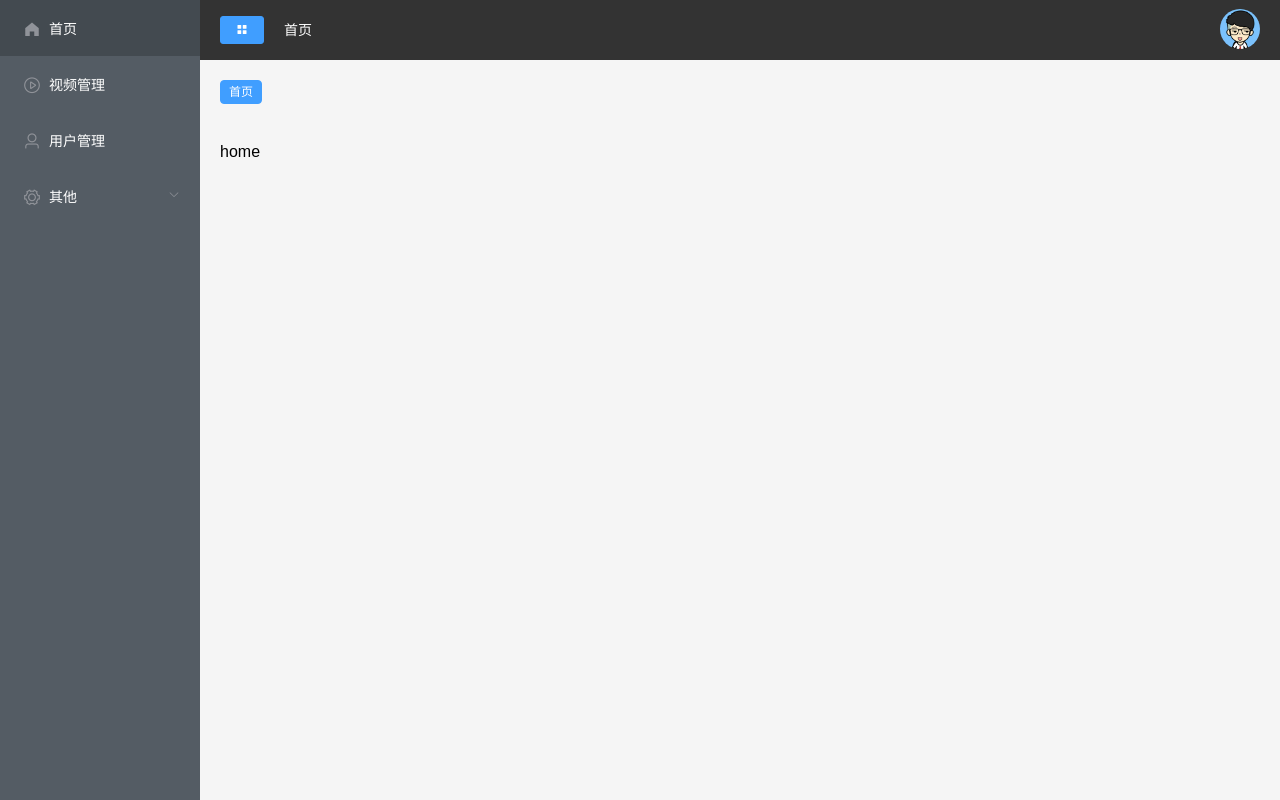
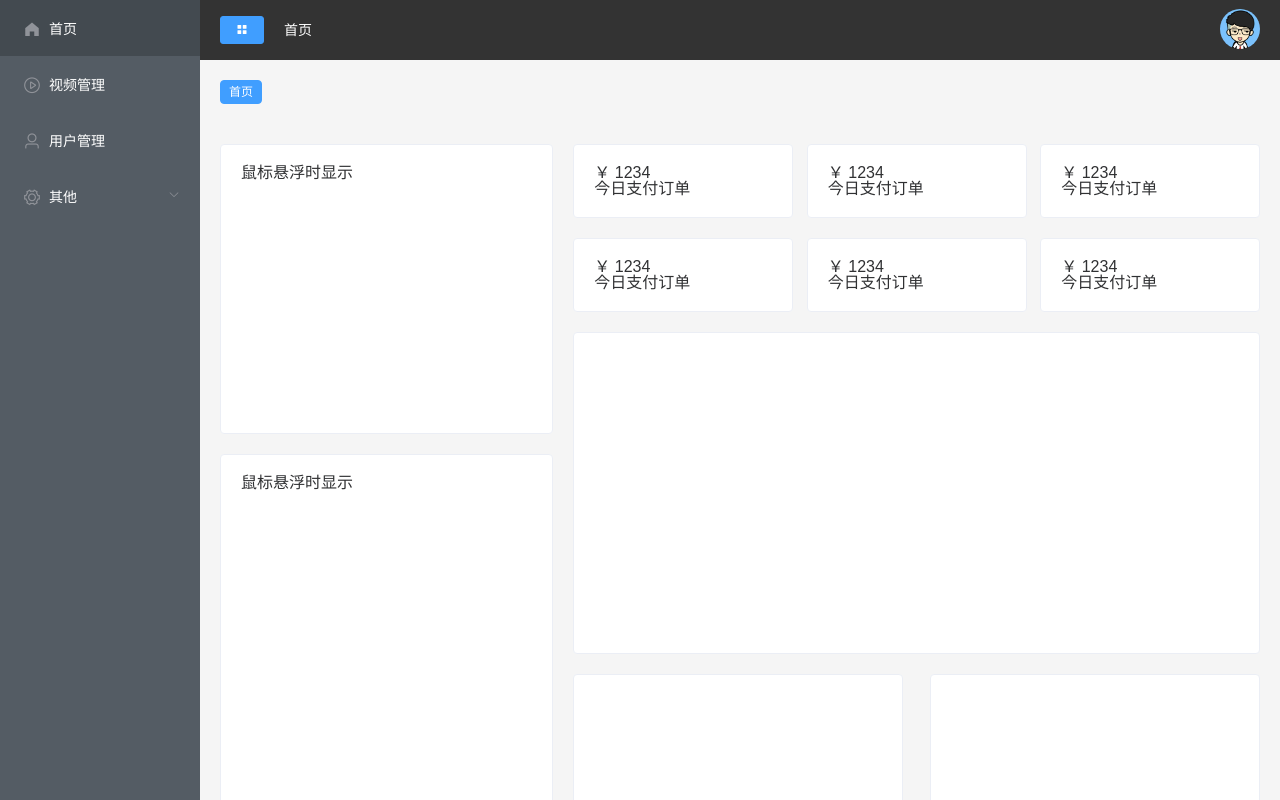
Before and after one commit to gghhss/manageSystem, a Vue app: page / in a window 1280 px wide. Built offline with nearby package versions, Linux system fonts and the light colour scheme.

Commit message:
首页布局

```diff
--- a/package.json
+++ b/package.json
@@ -8,10 +8,12 @@
     "lint": "vue-cli-service lint"
   },
   "dependencies": {
+    "axios": "^0.20.0",
     "core-js": "^3.6.5",
     "element-ui": "^2.13.2",
+    "mockjs": "^1.1.0",
     "vue": "^2.6.11",
-    "vue-router": "3.0",
+    "vue-router": "^3.4.3",
     "vuex": "^3.4.0"
   },
   "devDependencies": {
@@ -21,10 +23,12 @@
     "@vue/cli-plugin-vuex": "~4.5.0",
     "@vue/cli-service": "~4.5.0",
     "@vue/eslint-config-prettier": "^6.0.0",
+    "axios": "^0.20.0",
     "babel-eslint": "^10.1.0",
     "eslint": "^6.7.2",
     "eslint-plugin-prettier": "^3.1.3",
     "eslint-plugin-vue": "^6.2.2",
+    "mockjs": "^1.1.0",
     "node-sass": "^4.12.0",
     "prettier": "^1.19.1",
     "sass-loader": "^8.0.2",
--- /dev/null
+++ b/src/api/config.js
@@ -0,0 +1,29 @@
+import axios from 'axios'
+
+//创建axios实例
+const service = axios.create({
+  //请求超时时间
+  timeout: 3000
+})
+
+//添加请求拦截器
+service.interceptors.request.use(
+  config => {
+    return config
+  },
+  err => {
+    console.log(err)
+  }
+)
+
+service.interceptors.response.use(
+  response => {
+    let res = {}
+    res.status = response.status
+    res.data = response.data
+    return res
+  },
+  err => console.log(err)
+)
+
+export default service
--- /dev/null
+++ b/src/assets/scss/home.scss
@@ -0,0 +1,19 @@
+.home{
+  .num{
+    display: flex;
+    flex-wrap: wrap;
+    justify-content: space-between;
+    .el-card{
+      width: 32%;
+      margin-bottom: 20px;
+    }
+  }
+  .graph{
+    margin-top: 20px;
+    display: flex;
+    justify-content: space-between;
+    .el-card{
+      width: 48%;
+    }
+  }
+}
--- a/src/main.js
+++ b/src/main.js
@@ -1,12 +1,20 @@
 import Vue from 'vue'
-import App from './App.vue'
+import App from './App'
 import router from './router'
 import store from './store'
+
+//全局配置
 import './assets/scss/reset.scss'
+import 'element-ui/lib/theme-chalk/index.css'
+import http from '@/api/config'
+import './mock'
+
+//第三方包
 import ElementUI from 'element-ui'
-import 'element-ui/lib/theme-chalk/index.css'
 
 Vue.use(ElementUI)
+Vue.prototype.$http = http
+
 Vue.config.productionTip = false
 
 new Vue({
--- /dev/null
+++ b/src/mock/home.js
@@ -0,0 +1,37 @@
+import Mock from 'mockjs'
+
+export default {
+  getHomeData: () => {
+    return {
+      code: 20000,
+      data: {
+        videoData: [
+          {
+            name: 'SpringBoot',
+            value: Mock.Random.float(1000, 10000, 0, 2)
+          },
+          {
+            name: 'Vue',
+            value: Mock.Random.float(1000, 10000, 0, 2)
+          },
+          {
+            name: '小程序',
+            value: Mock.Random.float(1000, 10000, 0, 2)
+          },
+          {
+            name: 'ES6',
+            value: Mock.Random.float(1000, 10000, 0, 2)
+          },
+          {
+            name: 'C#',
+            value: Mock.Random.float(1000, 10000, 0, 2)
+          },
+          {
+            name: 'Java',
+            value: Mock.Random.float(1000, 10000, 0, 2)
+          }
+        ]
+      }
+    }
+  }
+}
--- /dev/null
+++ b/src/mock/index.js
@@ -0,0 +1,11 @@
+import Mock from 'mockjs'
+import homeApi from './home'
+
+//设置延时200-2000毫秒
+Mock.setup({
+  timeout: '200-2000'
+})
+
+//首页相关
+//拦截/home/getData
+Mock.mock(/\/home\/getData/, 'get', homeApi.getHomeData)
--- a/src/views/home/Home.vue
+++ b/src/views/home/Home.vue
@@ -1,8 +1,47 @@
 <template>
-  <div>home</div>
+  <el-row class="home" :gutter="20">
+    <el-col :span="8">
+      <el-card shadow="hover" style="height:290px">
+        鼠标悬浮时显示
+      </el-card>
+      <el-card shadow="hover" style="height:540px;margin-top:20px">
+        鼠标悬浮时显示
+      </el-card>
+    </el-col>
+    <el-col :span="16">
+      <div class="num">
+        <el-card shadow="hover" v-for="item in 6" :key="item">
+          <i class="icon"></i>
+          <div class="detail">
+            <p class="num">￥ 1234</p>
+            <p class="txt">今日支付订单</p>
+          </div>
+        </el-card>
+      </div>
+      <el-card shadow="hover">
+        <div style="height:280px"></div>
+      </el-card>
+      <div class="graph">
+        <el-card shadow="hover">
+          <div style="height:260px"></div>
+        </el-card>
+        <el-card shadow="hover">
+          <div style="height:260px"></div>
+        </el-card>
+      </div>
+    </el-col>
+  </el-row>
 </template>
 
 <script>
-export default {}
+export default {
+  mounted() {
+    this.$http('/home/getData').then(res => {
+      console.log(res.data)
+    })
+  }
+}
 </script>
-<style scoped></style>
+<style lang="scss" scoped>
+@import '~@/assets/scss/home.scss';
+</style>
```
Also changed, not shown: 1 other file (tests, documents, lock files or other folders).
